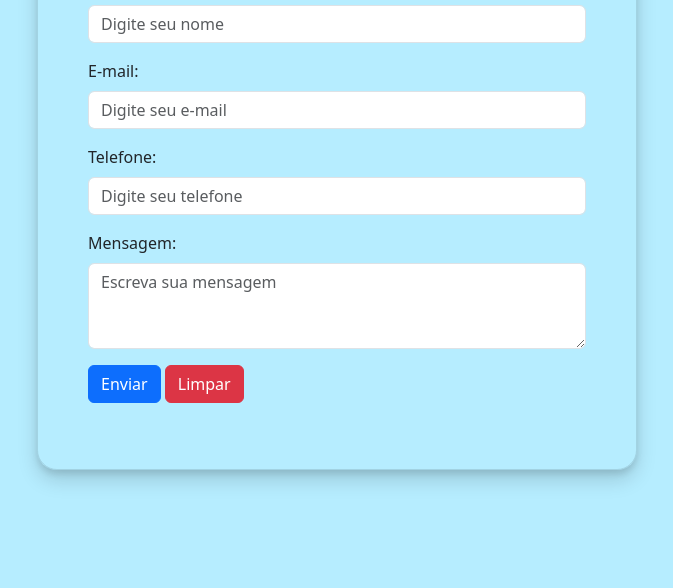
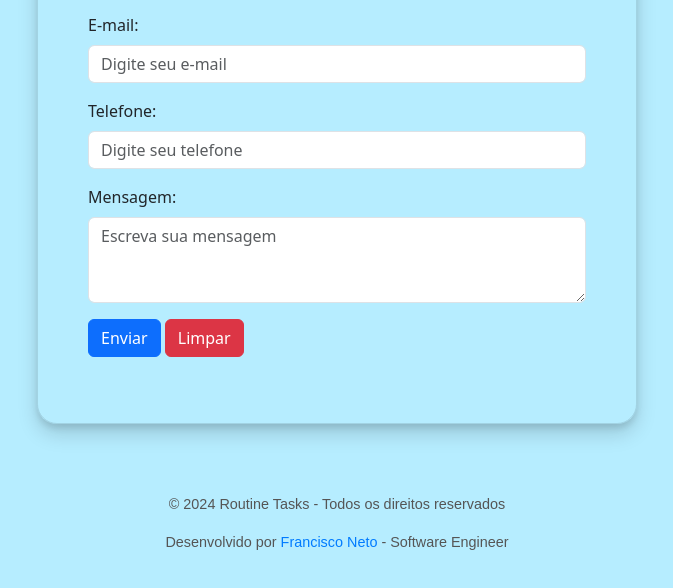
Before and after one commit to Francisconeto-Dev/exercicio_bootstrap, a plain HTML site: page index.html in a window 1280 px wide. Shown: the part 264-852 px from the top of the page, without its empty margins (303-976 px from the left). Before the commit the page ends 800 px from the top, so only its background shows below. Drawn offline with nearby package versions, Linux system fonts and the light colour scheme.

Commit message:
melhorando css

```diff
--- a/index.html
+++ b/index.html
@@ -33,7 +33,13 @@
             </div>
         </form>
     </div>
+    <footer>
+        <p>© 2024 Routine Tasks - Todos os direitos reservados</p>
+            <p>Desenvolvido por <a href="https://github.com/Francisconeto-Dev" target="_blank">Francisco Neto</a> - Software Engineer</p>
 
+
+    </footer>
     <script src="https://cdn.jsdelivr.net/npm/bootstrap@5.3.3/dist/js/bootstrap.bundle.min.js"></script>
 </body>
+
 </html>
--- a/style.css
+++ b/style.css
@@ -7,8 +7,10 @@ body{
     background-color: rgba(127, 225, 255, 0.567);
     min-height: 100vh;
     display: flex;
+    flex-direction: column;
     justify-content: center;
     align-items: center;
+    padding: 20px;
 }
 .container {
     border-radius: 20px;
@@ -26,3 +28,31 @@ body{
     background-color: #0056b3;
     border-color: #004085;
 }
+footer {
+    display: flex;
+    flex-direction: column;
+    font-family: 'Arial', sans-serif;
+    font-size: 0.9em;
+    text-align: center;
+    color: #555;
+    margin-top: 70px;
+    font-family: 'Arial', sans-serif;
+    font-size: 0.9em;
+    text-align: center;
+    color: #555;
+    margin-top: 70px;
+}
+footer a {
+    color: #007BFF;
+    text-decoration: none;
+}
+footer a:hover {
+    text-decoration: underline;
+}
+footer a {
+    color: #007BFF;
+    text-decoration: none;
+}
+footer a:hover {
+    text-decoration: underline;
+}
```
